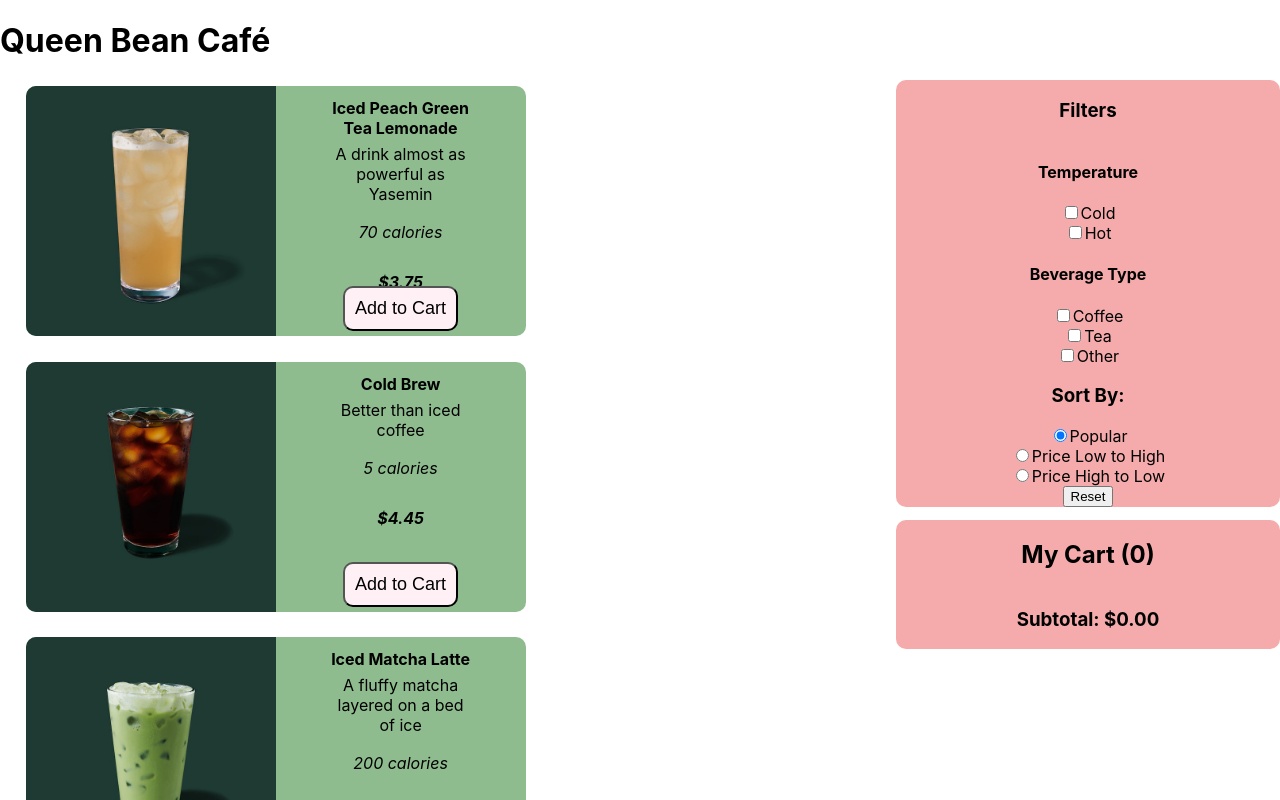
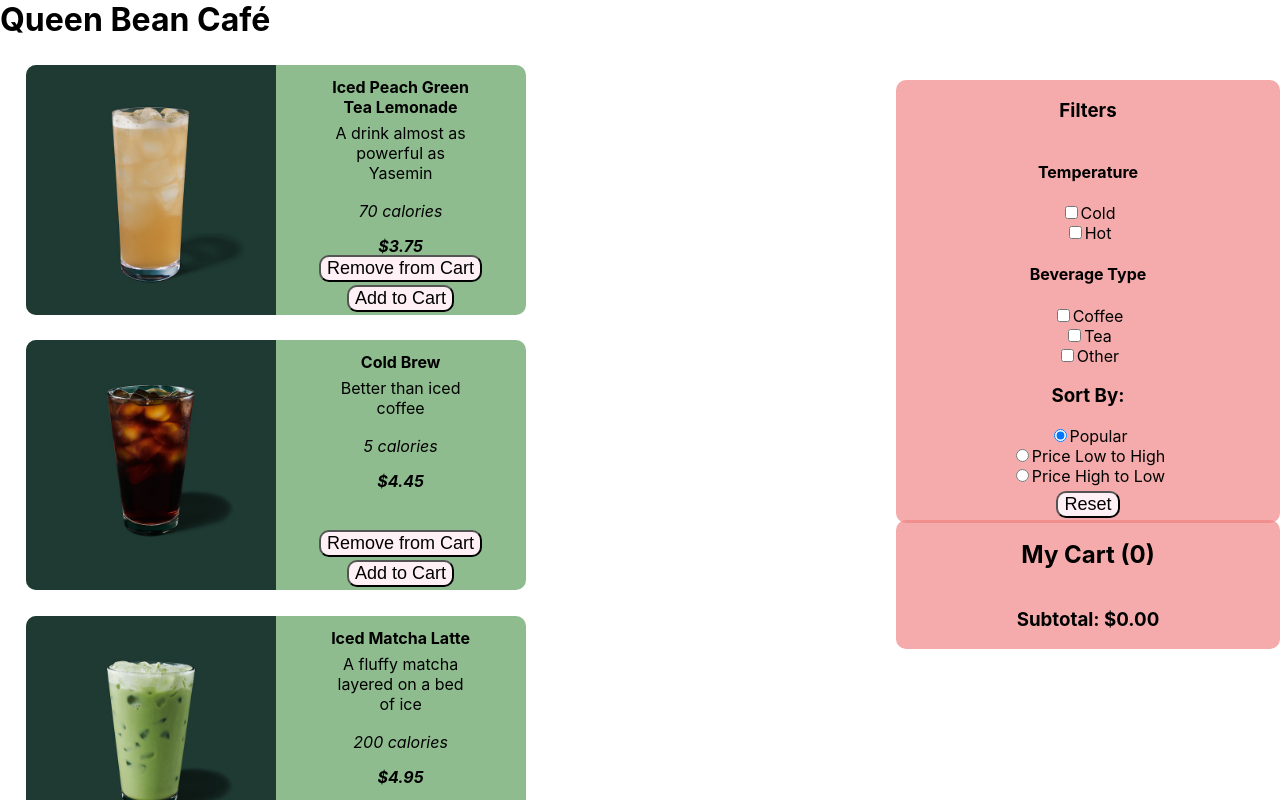
Before and after one commit to sleepycapybara317/development, a React (Create React App) app: page / in a window 1280 px wide. Shown: the top 800 px of the page. Built offline with nearby package versions, Linux system fonts and the light colour scheme; the HTML template or start-up script is replaced by a standard one.

Commit message:
complete

```diff
--- a/public/index.html
+++ b/public/index.html
@@ -1,4 +1,4 @@
-<!DOCTYPE html>
+<DOCTYPE html>
 <html lang="en">
   <head>
     <meta charset="utf-8" />
--- a/src/App.js
+++ b/src/App.js
@@ -12,7 +12,7 @@ function App() {
   const [lst, setLst] = useState([...drinkData]);
   const [sort, setSort] = React.useState("none");
   const [tempFilters, setTempFilters] = React.useState({"hot": false, "cold": false});
-  const [typeFilters, setTypeFilters] = React.useState([{"tea": false, "coffee": false, "other": false}]);
+  const [typeFilters, setTypeFilters] = React.useState({"tea": false, "coffee": false, "other": false});
 
   const addItemToCart = (name, price) => {
     const updatedCart = {...cart};
@@ -21,17 +21,37 @@ function App() {
     } else {
       updatedCart[name] = {name: name, quantity: updatedCart[name].quantity+1};
     }
-    setCart(updatedCart)
-
     setTotalPrice((p) => price + p);  // add price to total price
     setTotalQuantity((q) => q + 1); // add 1 to total quantity
+    setCart(updatedCart)
+  };
+
+  const remove = (name, price) => {
+    let updatedCart = {...cart};
+    if (typeof updatedCart[name] != 'undefined') {
+      let removed = {}
+      // decrease quantity or remove from cart dictionary
+      Object.keys(updatedCart).forEach((key) => {
+        if (updatedCart[key].name == name) {
+          let quant = updatedCart[key].quantity
+          if (quant > 1) {
+            removed[key] = {name: name, quantity: updatedCart[key].quantity-1}
+          }
+        }
+        else {
+          removed[key] = {name: updatedCart[key].name, quantity: updatedCart[key].quantity}
+        }
+      })
+      // console.log(removed)
+      setTotalPrice((p) => p - price);  // sub price from total price
+      setTotalQuantity((q) => q - 1); // sub 1 from total quantity
+      setCart(removed)
+    }
   };
 
   const reset = () => {
-    // how to uncheck checkboxes ???
-    // $('input[type=checkbox]').prop('checked', false);
-
     setTempFilters({"hot": false, "cold": false});
+    setTypeFilters({"tea": false, "coffee": false, "other": false});
     setSort("none");
     setLst([...drinkData]);
   }
@@ -43,20 +63,20 @@ function App() {
 
     var toApply = [] // list of temps -- hot, cold
     Object.keys(updatedFilters).forEach((key) => {
-      if (updatedFilters[key]) {toApply.push(key)}
+      if (updatedFilters[key]) {toApply.push(key);}
     })
 
     if (toApply.length === 0) {
       setLst([...drinkData]);
-      sortAgain([...drinkData])
+      sortAgain([...drinkData], "temp")
     }
     else {
-      const updatedLst = [...drinkData];
+      const updatedLst = [...drinkData]; //...drinkData
       const ans = [];
       updatedLst.forEach((drink) =>
         toApply.forEach((tempFilter) => {if (drink.temp === tempFilter) {ans.push(drink)}}))
         setLst(ans);
-        sortAgain(ans)
+        sortAgain(ans, "temp")
     }
     setTempFilters(updatedFilters);
   }
@@ -72,7 +92,7 @@ function App() {
 
     if (toApply.length === 0) {
       setLst([...drinkData]);
-      sortAgain([...drinkData])
+      sortAgain([...drinkData], "type")
     }
     else {
       const updatedLst = [...drinkData];
@@ -80,8 +100,7 @@ function App() {
       updatedLst.forEach((drink) =>
         toApply.forEach((typeFilter) => {if (drink.type === typeFilter) {ans.push(drink)}}))
         // setLst(ans);
-        sortAgain(ans);
-        console.log(ans);
+      sortAgain(ans, "type");
         // console.log(lst);
     }
     setTypeFilters(updatedFilters);
@@ -106,34 +125,74 @@ function App() {
     setLst(sorted);
   }
 
-  const sortAgain = (newLst) => {
-    console.log(newLst);
+  const sortAgain = (newLst, filt) => {
+    // console.log(filt);
+    let filtered = [...newLst]
+    // console.log(filtered);
+
+    // RE-FILTER
+    if (filt === "temp") {
+      const updatedFilters = {...typeFilters};
+
+      var toApply = [] // list of temps -- hot, cold
+      Object.keys(updatedFilters).forEach((key) => {
+        if (updatedFilters[key]) {toApply.push(key)}
+      })
+
+      if (toApply.length > 0) {
+        const updatedLst = [...filtered];
+        const ans = [];
+        updatedLst.forEach((drink) =>
+        toApply.forEach((typeFilter) => {if (drink.type === typeFilter) {ans.push(drink)}}))
+        filtered = ans;
+      };
+    }
+    // console.log(filtered);
+
+    if (filt === "type") {
+      // set cold to true
+      const updatedFilters = {...tempFilters};
+
+      var toApply = [] // list of temps -- hot, cold
+      Object.keys(updatedFilters).forEach((key) => {
+        if (updatedFilters[key]) {toApply.push(key);}
+      })
+
+      if (toApply.length > 0) {
+        const updatedLst = [...filtered]; //...drinkData
+        const ans = [];
+        updatedLst.forEach((drink) =>
+        toApply.forEach((tempFilter) => {if (drink.temp === tempFilter) {ans.push(drink)}}))
+        filtered = ans;
+      };
+    }
+    // console.log(filtered);
+
+    // RE-SORT
     let sorted = []
     if (sort === "ascend") {
-      sorted = [...newLst].sort((a,b) => {
+      sorted = filtered.sort((a,b) => {
         return a.price - b.price;
       });
     }
     else if (sort === "descend") {
-      sorted = [...newLst].sort((a,b) => {
+      sorted = filtered.sort((a,b) => {
         return b.price - a.price;
       });
     }
     else {
       // sorted = [...drinkData];
-      sorted = newLst;
+      sorted = filtered;
     }
     // console.log(sorted);
     // setSort(str);
     setLst(sorted);
   }
 
-  // how to FILTER then sort every time ???
   return (
     <div className="App">
       <h1>Queen Bean Café</h1> {}
       {lst.map((item) => ( // map drinkData to DrinkItem components
-        <p>
           <DrinkItem
           name = {item.name}
           image = {item.image}
@@ -141,8 +200,9 @@ function App() {
           price = {item.price}
           cals = {item.calories}
           type = {item.type}
-          addToCart = {addItemToCart}/>
-        </p>
+          addToCart = {addItemToCart}
+          remove = {remove}
+          />
       ))}
 
       <div className="filter-container">
@@ -197,7 +257,7 @@ function App() {
           value={sort === "descend"}
           onChange={() => handleSort("descend")}
         />
-        <button onClick={reset}>
+        <button onClick={reset} className="resetButton">
         Reset
         </button>
       </div>
--- a/src/components/Checkbox.js
+++ b/src/components/Checkbox.js
@@ -2,7 +2,7 @@ export default function Checkbox ({ label, value, onChange }) {
     return (
       <div className="checkbox-wrapper">
         <label>
-        <input type="checkbox" onChange={onChange} />
+        <input type="checkbox" onChange={onChange} checked={value}/>
         {label}
         </label>
       </div>
--- a/src/components/DrinkItem.css
+++ b/src/components/DrinkItem.css
@@ -41,7 +41,7 @@
   .price {
     font-weight: bold;
     font-style: italic;
-    margin: 10%;
+    /* margin: 0%; */
   }
 
   .cals {
@@ -52,10 +52,10 @@
   .addButton {
     position: absolute;
     margin: 5px;
-    margin: 200px;
+    margin: 220px;
     background-color: lavenderblush;
     text-align: center;
-    padding: 10px 10px;
+    /* padding: 10px 10px; */
     text-decoration: none;
     display: inline-block;
     font-size: 18px;
@@ -64,6 +64,44 @@
   }
 
   .addButton:hover {
+    background-color: powderblue;
+    color: black;
+  }
+
+  .removeButton {
+    position: absolute;
+    margin: 5px;
+    margin: 190px;
+    background-color: lavenderblush;
+    text-align: center;
+    /* padding: 10px 10px; */
+    text-decoration: none;
+    display: inline-block;
+    font-size: 18px;
+    transition-duration: 0.4s;
+    border-radius: 10px;
+  }
+
+  .removeButton:hover {
+    background-color: powderblue;
+    color: black;
+  }
+
+  .resetButton {
+    /* position: absolute; */
+    margin: 5px;
+    /* margin: 190px; */
+    background-color: lavenderblush;
+    text-align: center;
+    /* padding: 10px 10px; */
+    text-decoration: none;
+    display: inline-block;
+    font-size: 18px;
+    transition-duration: 0.4s;
+    border-radius: 10px;
+  }
+
+  .resetButton:hover {
     background-color: powderblue;
     color: black;
   }
--- a/src/components/DrinkItem.js
+++ b/src/components/DrinkItem.js
@@ -3,6 +3,7 @@ import "./DrinkItem.css";
 // TODO: create a component that displays a single bakery item
 export default function DrinkItem(props) {
     const add = props.addToCart;
+    const remove = props.remove;
     const temp = props.temp;
     const type = props.type;
     const price = props.price;
@@ -19,6 +20,9 @@ export default function DrinkItem(props) {
             <button onClick={() => (add(props.name, price))} className="addButton">
             Add to Cart
             </button>
+            <button onClick={() => (remove(props.name, price))} className="removeButton">
+            Remove from Cart
+            </button>
         </div>
     </div>
     )
```
